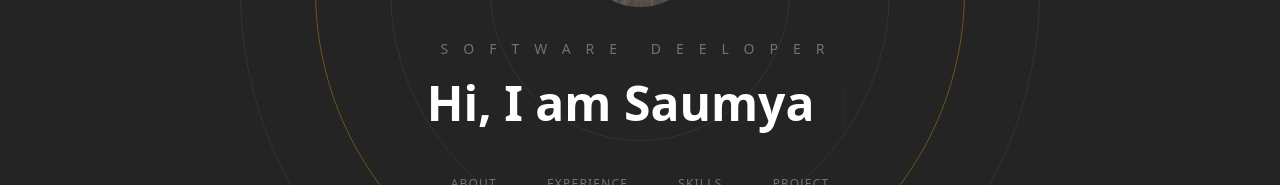
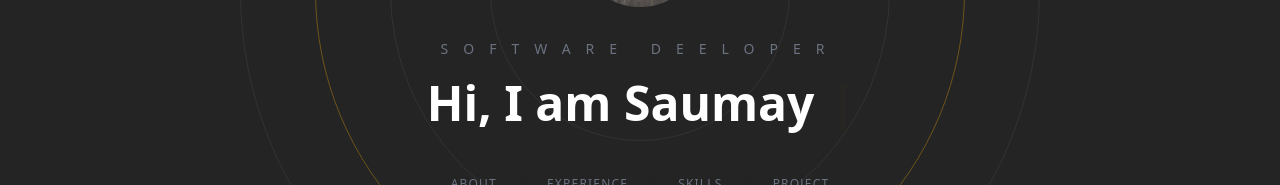
Before and after one commit to saumay23/portfolio, a Next.js app: page / in a window 1280 px wide. Shown: the part 376-561 px from the top of the page. Built offline with nearby package versions, Linux system fonts and the light colour scheme; a web font is replaced by a local one.

Commit message:
changed name to prefeered name

```diff
--- a/src/components/Profile.tsx
+++ b/src/components/Profile.tsx
@@ -7,7 +7,7 @@ type Props = {};
 
 const Profile = (props: Props) => {
   const [text, count] = useTypewriter({
-    words: ["Hi, I am Saumya "],
+    words: ["Hi, I am Saumay "],
     loop: true,
     delaySpeed: 2000,
   });
```
